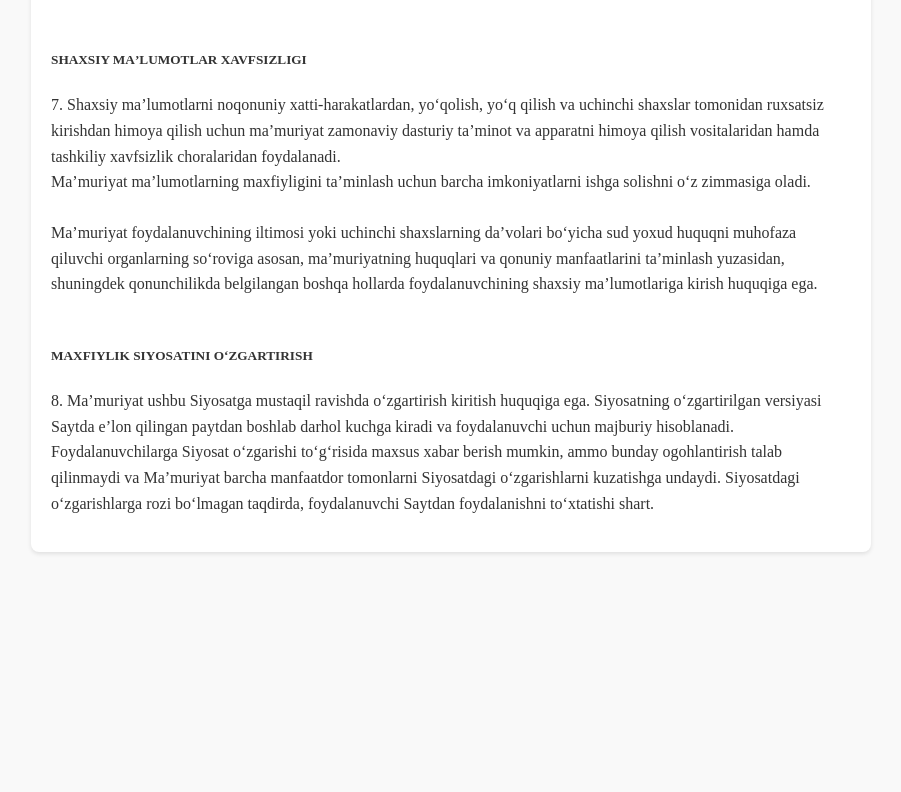
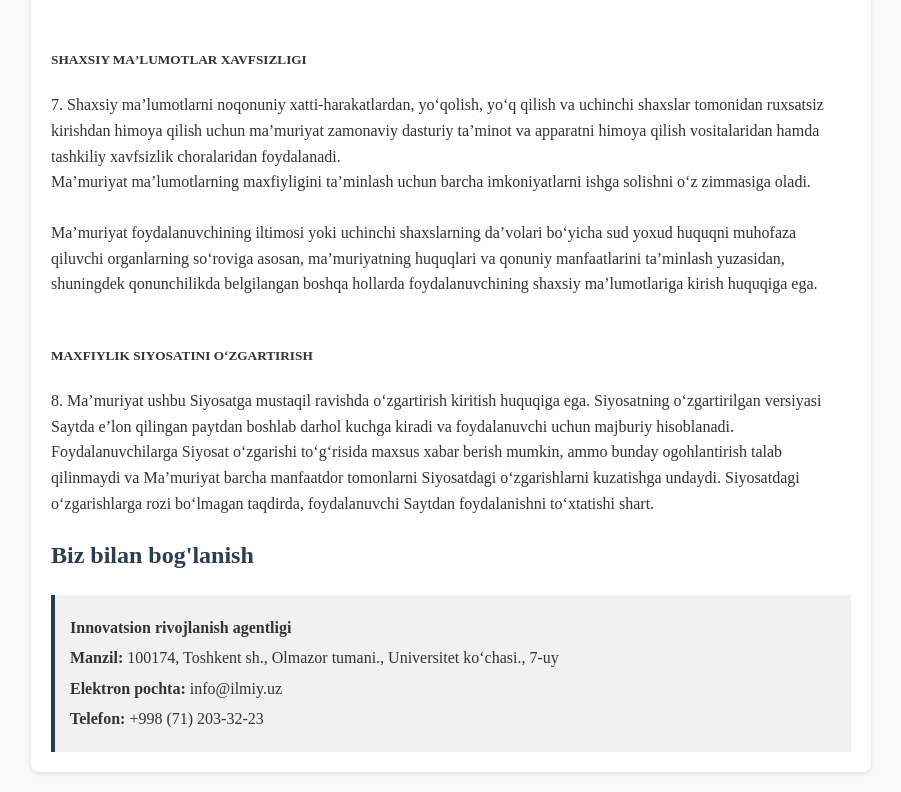
Before and after one commit to aksiyamix/innoweek-privacy-policy, a plain HTML site: page index.html in a window 1280 px wide. Shown: the part 1153-1945 px from the top of the page, without its empty margins (189-1090 px from the left). Before the commit the page ends 1725 px from the top, so only its background shows below. Drawn offline with Linux system fonts and the light colour scheme.

Commit message:
Update index.html

```diff
--- a/index.html
+++ b/index.html
@@ -52,7 +52,7 @@
    <div class="container">
 
         <h1> MAXFIYLIK SIYOSATI</h1>
-        <p class="updated">Oxirgi yangilanish: 2025-yil 24-yanvar</p>
+        <p class="updated">Oxirgi yangilanish: 30-iyul, 2025-yil </p>
 
         <h2>Kirish</h2>
         <p class="men">
@@ -92,6 +92,13 @@
 
         </p>
 
+       <h2>Biz bilan bog'lanish</h2>
+        <div class="contact-info">
+            <p><strong>Innovatsion rivojlanish agentligi</strong></p>
+            <p><strong>Manzil:</strong> 100174, Toshkent sh., Olmazor tumani., Universitet ko‘chasi., 7-uy</p>
+            <p><strong>Elektron pochta:</strong> info@ilmiy.uz</p>
+            <p><strong>Telefon:</strong> +998 (71) 203-32-23</p>
+        </div>
        </div>
 </body>
 </html>
```
